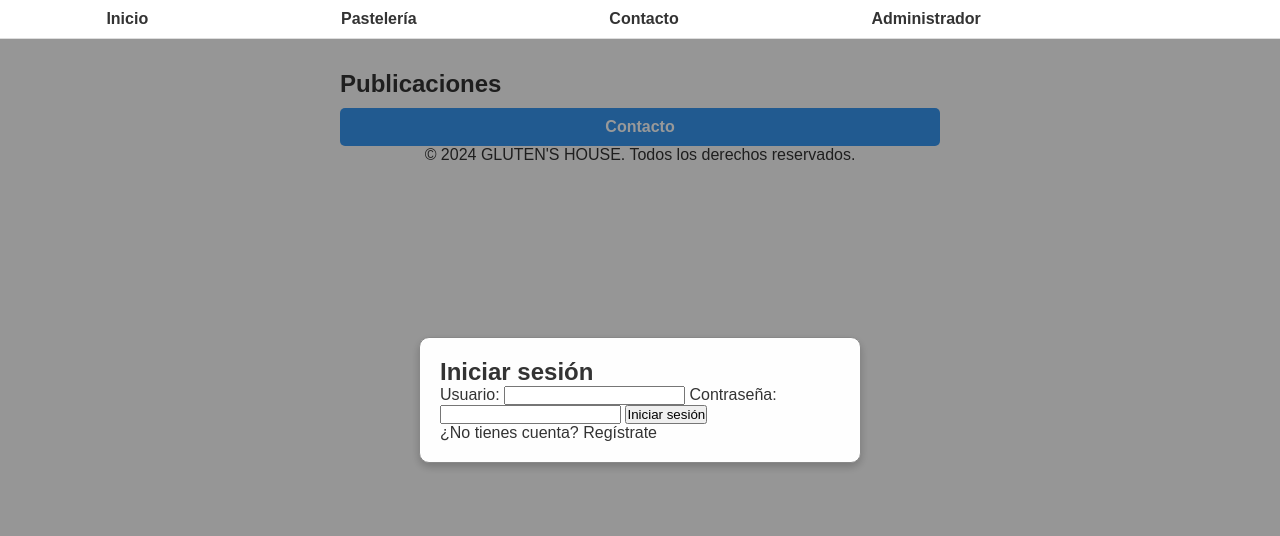
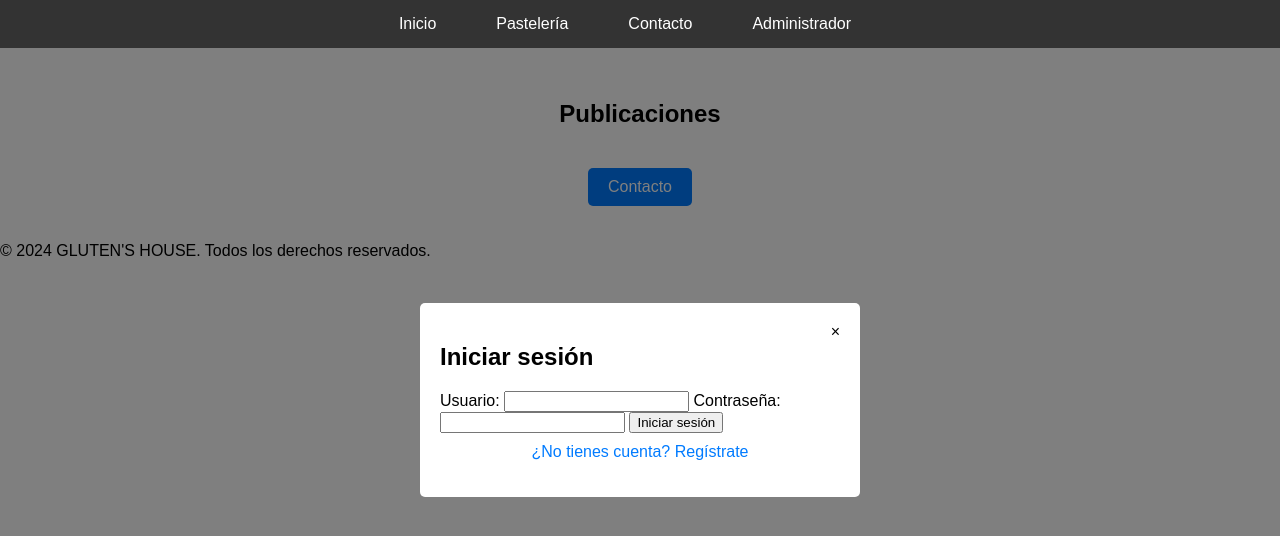
Before and after one commit to knick312/lacontraria, a plain HTML site: page index.html in a window 1280 px wide. Both pictures are taken after a click on the link "Administrador". Drawn offline with Linux system fonts and the light colour scheme.

Commit message:
Update estilos1.css

```diff
--- a/css/estilos1.css
+++ b/css/estilos1.css
@@ -1,113 +1,57 @@
-/* estilos1.css */
-
-/* Reset básico */
-body, h1, h2, h3, p, ul, li, input, button {
+body {
+    font-family: Arial, sans-serif;
     margin: 0;
     padding: 0;
-    box-sizing: border-box;
 }
 
-/* Fuente y fondo */
-body {
-    font-family: Arial, sans-serif;
-    background-color: #fafafa;
-    color: #333;
-    display: flex;
-    flex-direction: column;
-    align-items: center;
-}
-
-/* Menú fijo */
 .header-fixed {
+    background-color: #333;
     position: fixed;
     top: 0;
     width: 100%;
-    background-color: #fff;
-    border-bottom: 1px solid #ddd;
     z-index: 1000;
 }
 
-.header-fixed nav ul {
+nav ul {
+    list-style-type: none;
+    margin: 0;
+    padding: 0;
     display: flex;
-    justify-content: space-around;
-    list-style: none;
-    padding: 10px;
+    justify-content: center;
 }
 
-.header-fixed nav a {
-    text-decoration: none;
-    color: #333;
-    font-weight: bold;
-    font-size: 16px;
+nav ul li {
+    margin: 0 15px;
 }
 
-/* Feed de publicaciones */
-.content-feed {
-    margin-top: 70px;
-    width: 90%;
-    max-width: 600px;
+nav ul li a {
+    text-decoration: none;
+    color: white;
+    padding: 15px;
+    display: block;
 }
 
-.post {
-    background-color: #fff;
-    border: 1px solid #ddd;
-    border-radius: 10px;
-    margin: 15px 0;
-    padding: 10px;
-    display: flex;
-    flex-direction: column;
+.content-feed {
+    margin-top: 60px;
+    padding: 20px;
+    text-align: center;
 }
 
-.post img {
-    width: 100%;
-    border-radius: 10px;
+.posts-container {
+    display: flex;
+    flex-wrap: wrap;
+    justify-content: center;
+    gap: 20px;
 }
 
-.post h3 {
-    font-size: 18px;
-    margin: 10px 0;
-}
-
-.post p {
-    font-size: 14px;
-    color: #555;
-}
-
-/* Botón de contacto */
 .contact-button {
-    display: block;
-    text-align: center;
-    background-color: #3897f0;
-    color: #fff;
-    padding: 10px 15px;
+    display: inline-block;
+    margin-top: 20px;
+    padding: 10px 20px;
+    background-color: #007BFF;
+    color: white;
+    text-decoration: none;
     border-radius: 5px;
-    text-decoration: none;
-    font-weight: bold;
-    margin-top: 10px;
-}
-
-/* Panel de administración */
-.content-admin {
-    margin-top: 70px;
-    width: 90%;
-    max-width: 800px;
-}
-
-.styled-table {
-    width: 100%;
-    border-collapse: collapse;
-    margin-top: 20px;
-}
-
-.styled-table th, .styled-table td {
-    border: 1px solid #ddd;
-    padding: 10px;
-    text-align: left;
-}
-
-.styled-table th {
-    background-color: #f4f4f4;
-    font-weight: bold;
 }
 
 .modal {
@@ -116,98 +60,28 @@ body {
     left: 0;
     width: 100%;
     height: 100%;
-    background-color: rgba(0, 0, 0, 0.5);
+    background: rgba(0, 0, 0, 0.5);
     display: flex;
+    justify-content: center;
     align-items: center;
-    justify-content: center;
 }
 
 .modal-content {
-    background-color: #fff;
+    background: white;
     padding: 20px;
-    border-radius: 10px;
-    width: 90%;
-    max-width: 400px;
+    border-radius: 5px;
+    text-align: left;
+    width: 400px;
 }
 
 .close-button {
-    position: absolute;
-    top: 10px;
-    right: 10px;
-    background: none;
-    border: none;
-    font-size: 20px;
+    float: right;
     cursor: pointer;
 }
 
-/* Estilo para el contenedor del modal */
-.modal {
-    display: none; /* Inicialmente está oculto */
-    position: fixed;
-    z-index: 1; /* Se asegura de que el modal esté por encima del contenido */
-    left: 0;
-    top: 0;
-    width: 100%;
-    height: 100%;
-    overflow: auto;
-    background-color: rgba(0,0,0,0.4); /* Fondo oscuro con transparencia */
+#toggleFormText {
+    color: #007BFF;
+    cursor: pointer;
+    text-align: center;
+    margin-top: 10px;
 }
-
-/* Estilo para el contenido del modal */
-.modal-content {
-    background-color: #fefefe;
-    margin: 15% auto;
-    padding: 20px;
-    border: 1px solid #888;
-    width: 80%; /* Ancho del modal */
-    max-width: 400px; /* Máximo ancho */
-    box-shadow: 0 4px 8px rgba(0, 0, 0, 0.2);
-}
-
-/* Estilo para el botón de cierre */
-.close-button {
-    color: #aaa;
-    font-size: 28px;
-    font-weight: bold;
-    position: absolute;
-    top: 5px;
-    right: 15px;
-    cursor: pointer;
-}
-
-.close-button:hover,
-.close-button:focus {
-    color: black;
-    text-decoration: none;
-    cursor: pointer;
-}
-
-/* Estilos para el formulario de login */
-#loginForm {
-    display: flex;
-    flex-direction: column;
-}
-
-#loginForm label {
-    margin: 8px 0;
-}
-
-#loginForm input {
-    padding: 8px;
-    margin-bottom: 12px;
-    border: 1px solid #ccc;
-    border-radius: 4px;
-}
-
-#loginForm button {
-    padding: 10px;
-    background-color: #4CAF50;
-    color: white;
-    border: none;
-    border-radius: 4px;
-    cursor: pointer;
-}
-
-#loginForm button:hover {
-    background-color: #45a049;
-}
```
